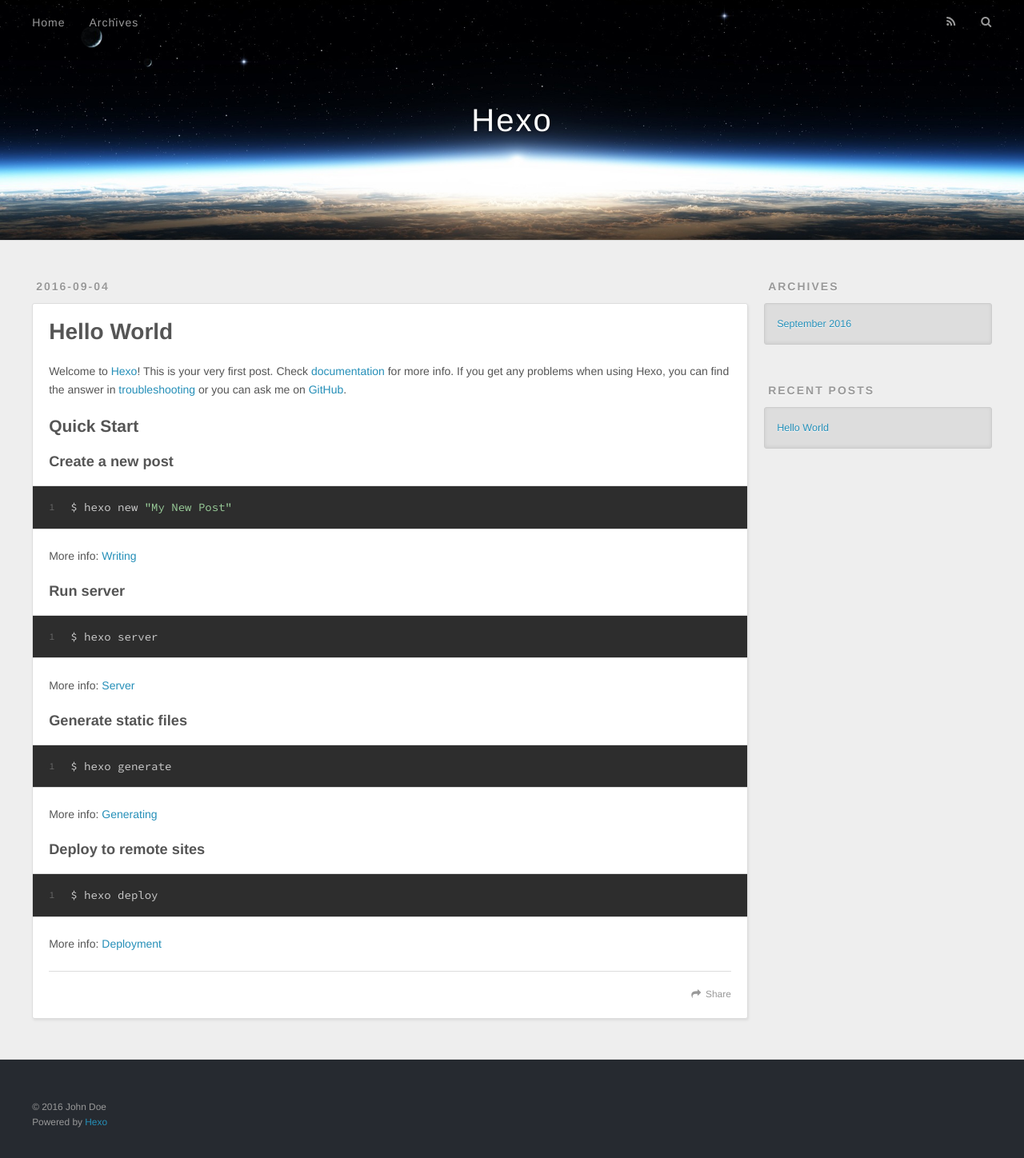
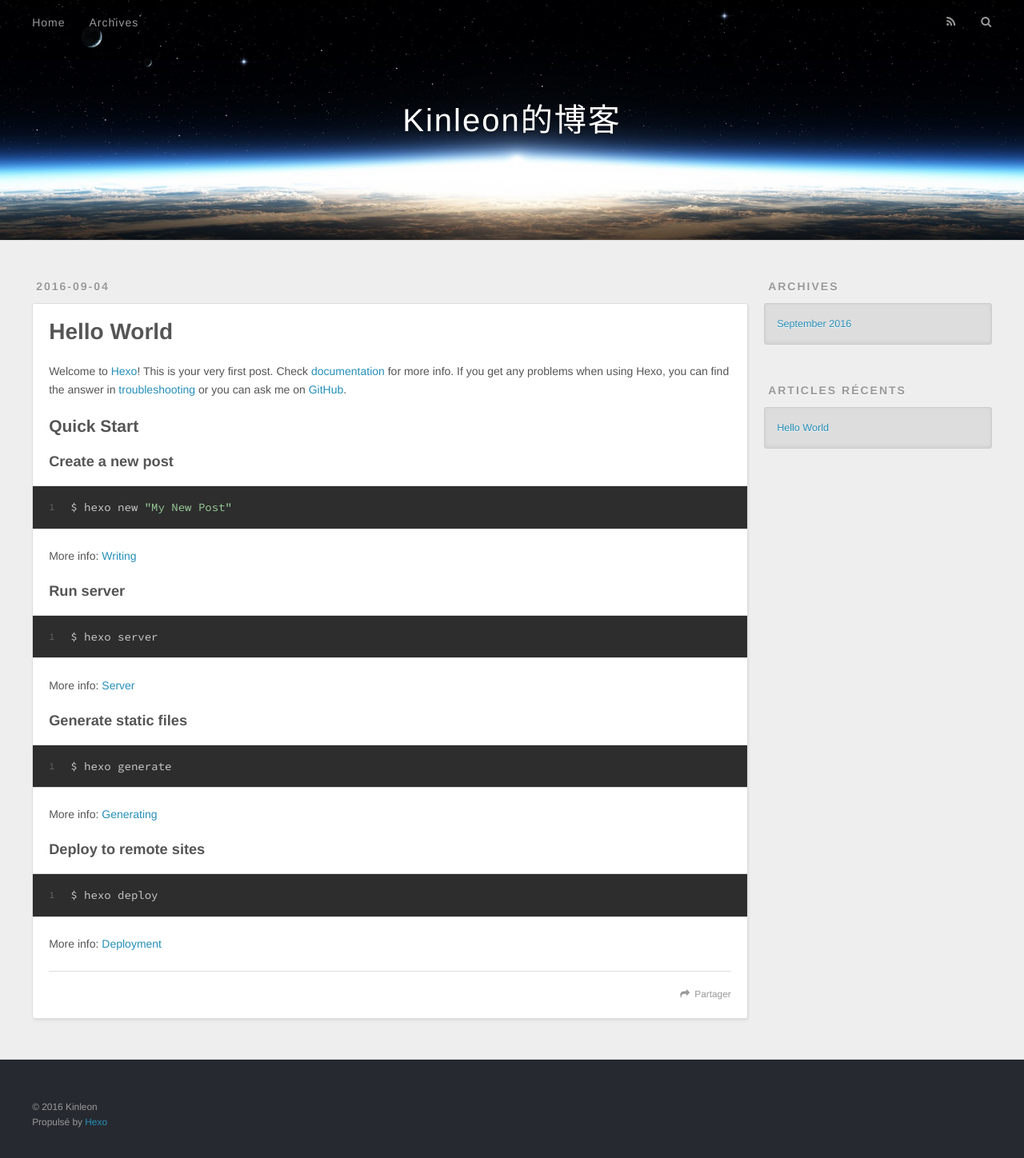
Before and after one commit to GMCoder/GMCoder.github.io, a plain HTML site: page index.html in a window 1280 px wide. Shown: the whole page at 80% size. Drawn offline with nearby package versions, Linux system fonts and the light colour scheme.

Commit message:
Site updated: 2016-09-04 20:05:25

```diff
--- a/index.html
+++ b/index.html
@@ -3,16 +3,19 @@
 <head>
   <meta charset="utf-8">
 
-  <title>Hexo</title>
+  <title>Kinleon的博客</title>
   <meta name="viewport" content="width=device-width, initial-scale=1, maximum-scale=1">
-  <meta property="og:type" content="website">
-<meta property="og:title" content="Hexo">
-<meta property="og:url" content="http://yoursite.com/index.html">
-<meta property="og:site_name" content="Hexo">
+  <meta name="description" content="True mastery of any skill takes a lifetime.">
+<meta property="og:type" content="website">
+<meta property="og:title" content="Kinleon的博客">
+<meta property="og:url" content="https://gmcoder.github.io/index.html">
+<meta property="og:site_name" content="Kinleon的博客">
+<meta property="og:description" content="True mastery of any skill takes a lifetime.">
 <meta name="twitter:card" content="summary">
-<meta name="twitter:title" content="Hexo">
+<meta name="twitter:title" content="Kinleon的博客">
+<meta name="twitter:description" content="True mastery of any skill takes a lifetime.">
 
-    <link rel="alternate" href="/atom.xml" title="Hexo" type="application/atom+xml">
+    <link rel="alternate" href="/atom.xml" title="Kinleon的博客" type="application/atom+xml">
 
 
     <link rel="icon" href="/favicon.png">
@@ -33,7 +36,7 @@
   <div id="header-outer" class="outer">
     <div id="header-title" class="inner">
       <h1 id="logo-wrap">
-        <a href="/" id="logo">Hexo</a>
+        <a href="/" id="logo">Kinleon的博客</a>
       </h1>
 
     </div>
@@ -48,12 +51,12 @@
       </nav>
       <nav id="sub-nav">
 
-          <a id="nav-rss-link" class="nav-icon" href="/atom.xml" title="RSS Feed"></a>
+          <a id="nav-rss-link" class="nav-icon" href="/atom.xml" title="Flux RSS"></a>
 
-        <a id="nav-search-btn" class="nav-icon" title="Search"></a>
+        <a id="nav-search-btn" class="nav-icon" title="Rechercher"></a>
       </nav>
       <div id="search-form-wrap">
-        <form action="//google.com/search" method="get" accept-charset="UTF-8" class="search-form"><input type="search" name="q" results="0" class="search-form-input" placeholder="Search"><button type="submit" class="search-form-submit">&#xF002;</button><input type="hidden" name="sitesearch" value="http://yoursite.com"></form>
+        <form action="//google.com/search" method="get" accept-charset="UTF-8" class="search-form"><input type="search" name="q" results="0" class="search-form-input" placeholder="Search"><button type="submit" class="search-form-submit">&#xF002;</button><input type="hidden" name="sitesearch" value="https://gmcoder.github.io"></form>
       </div>
     </div>
   </div>
@@ -96,7 +99,7 @@
 
     </div>
     <footer class="article-footer">
-      <a data-url="http://yoursite.com/2016/09/04/hello-world/" data-id="cisnid75i0000igz05kraqq1u" class="article-share-link">Share</a>
+      <a data-url="https://gmcoder.github.io/2016/09/04/hello-world/" data-id="cisokn8un00003qz0l9t0y93s" class="article-share-link">Partager</a>
 
 
     </footer>
@@ -131,7 +134,7 @@
 
 
   <div class="widget-wrap">
-    <h3 class="widget-title">Recent Posts</h3>
+    <h3 class="widget-title">Articles récents</h3>
     <div class="widget">
       <ul>
 
@@ -151,8 +154,8 @@
 
   <div class="outer">
     <div id="footer-info" class="inner">
-      &copy; 2016 John Doe<br>
-      Powered by <a href="http://hexo.io/" target="_blank">Hexo</a>
+      &copy; 2016 Kinleon<br>
+      Propulsé by <a href="http://hexo.io/" target="_blank">Hexo</a>
     </div>
   </div>
 </footer>
```
Also changed, not shown: 2016/09/04/hello-world/index.html (+12 -12 lines), archives/2016/09/index.html (+17 -14 lines), archives/2016/index.html (+17 -14 lines), archives/index.html (+17 -14 lines).
